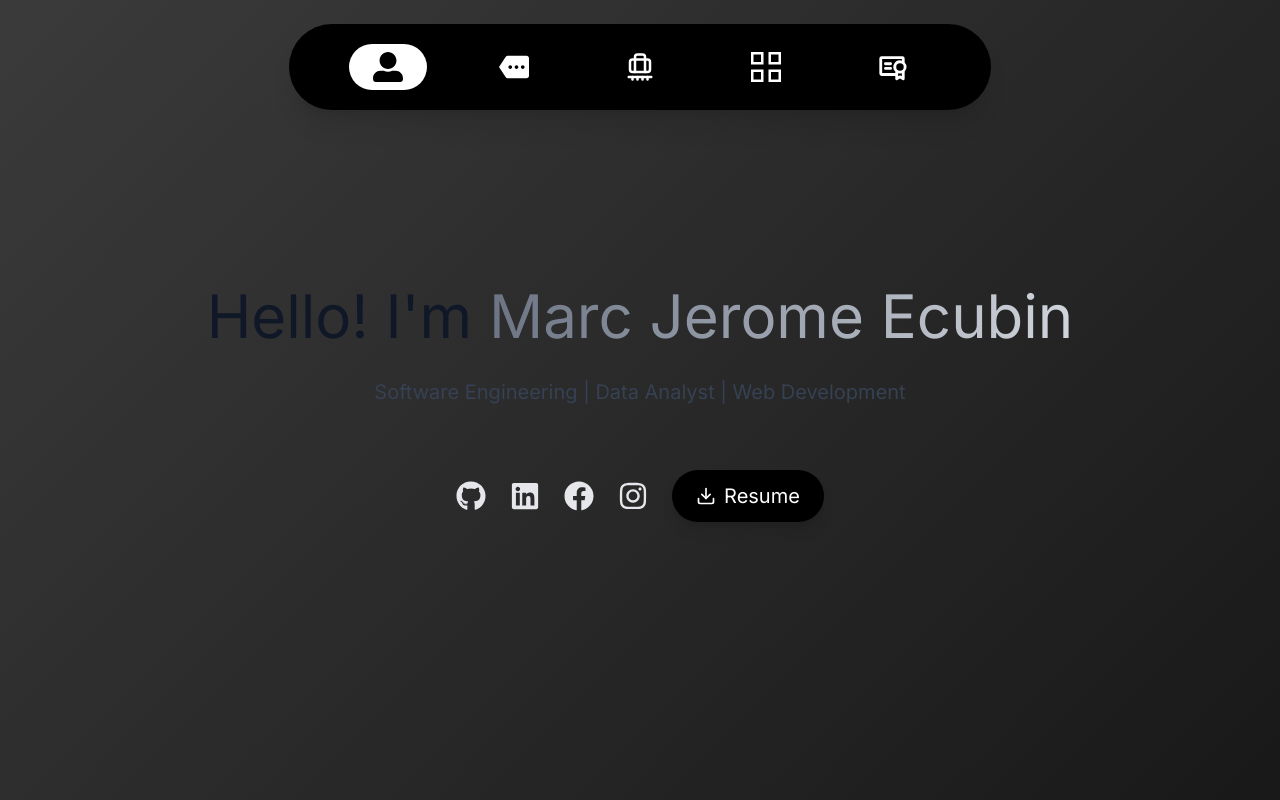
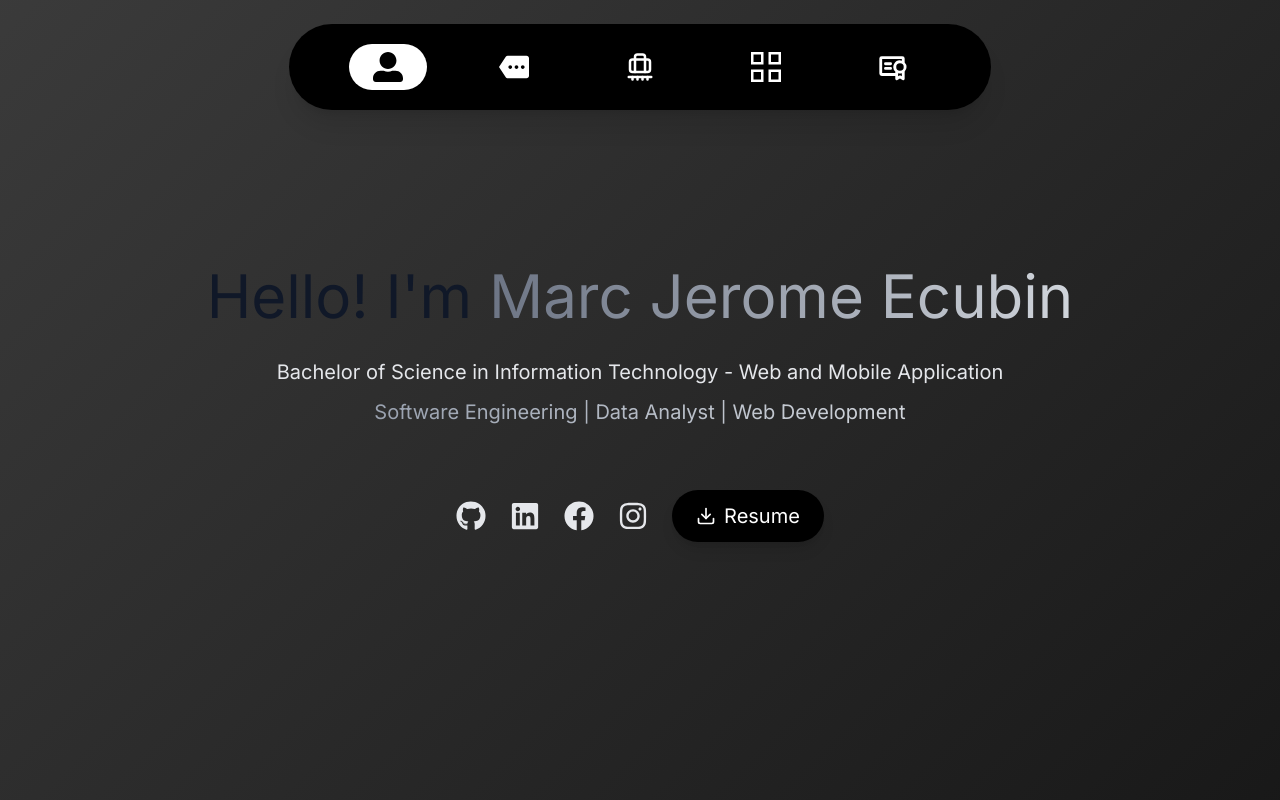
Before and after one commit to syntaxsin/react-portfolio, a React (Vite) app: page / in a window 1280 px wide. Shown: the top 800 px of the page. Built offline with nearby package versions, Linux system fonts and the light colour scheme.

Commit message:
last na talaga matutulog na ko

```diff
--- a/src/components/Hero.jsx
+++ b/src/components/Hero.jsx
@@ -22,13 +22,25 @@ export default function Hero() {
           </span>
         </motion.h1>
         <motion.p
-          variants={SlideLeft(0.4)}
+          variants={SlideRight(0.7)}
+          initial="hidden"
+          whileInView="visible"
+          viewport={{ once: true }}
+          className="text-lg md:text-xl text-gray-200 font-medium text-center mb-3"
+        >
+          Bachelor of Science in Information Technology - Web and Mobile
+          Application
+        </motion.p>
+        <motion.p
+          variants={SlideLeft(0.7)}
           initial="hidden"
           whileInView="visible"
           viewport={{ once: true }}
           className="text-lg md:text-xl text-gray-700 dark:text-gray-300 font-medium text-center mb-8"
         >
-          Software Engineering | Data Analyst | Web Development
+          <span className="bg-gradient-to-r from-gray-400 to-gray-300 bg-clip-text text-transparent">
+            Software Engineering | Data Analyst | Web Development
+          </span>
         </motion.p>
         <div className="flex flex-row gap-6 justify-center items-center mt-8 flex-wrap">
           <a
@@ -73,7 +85,7 @@ export default function Hero() {
             target="_blank"
             rel="noopener noreferrer"
             whileHover={{
-              scale: 1.08
+              scale: 1.08,
             }}
             whileTap={{ scale: 0.97 }}
             className="inline-flex items-center gap-2 rounded-full bg-black px-6 py-3 text-base font-semibold text-white shadow-lg transition-all duration-300 text-xl"
```
